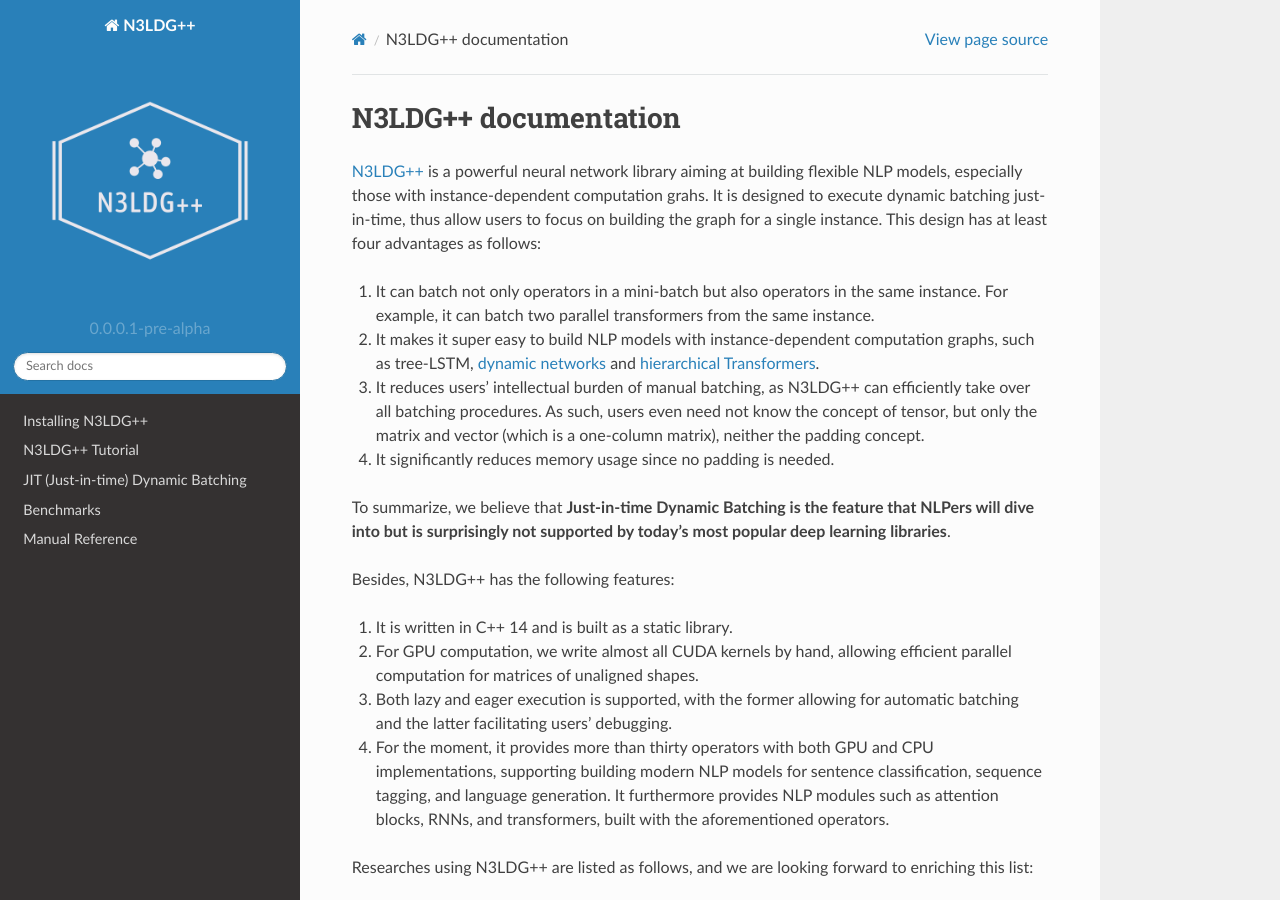
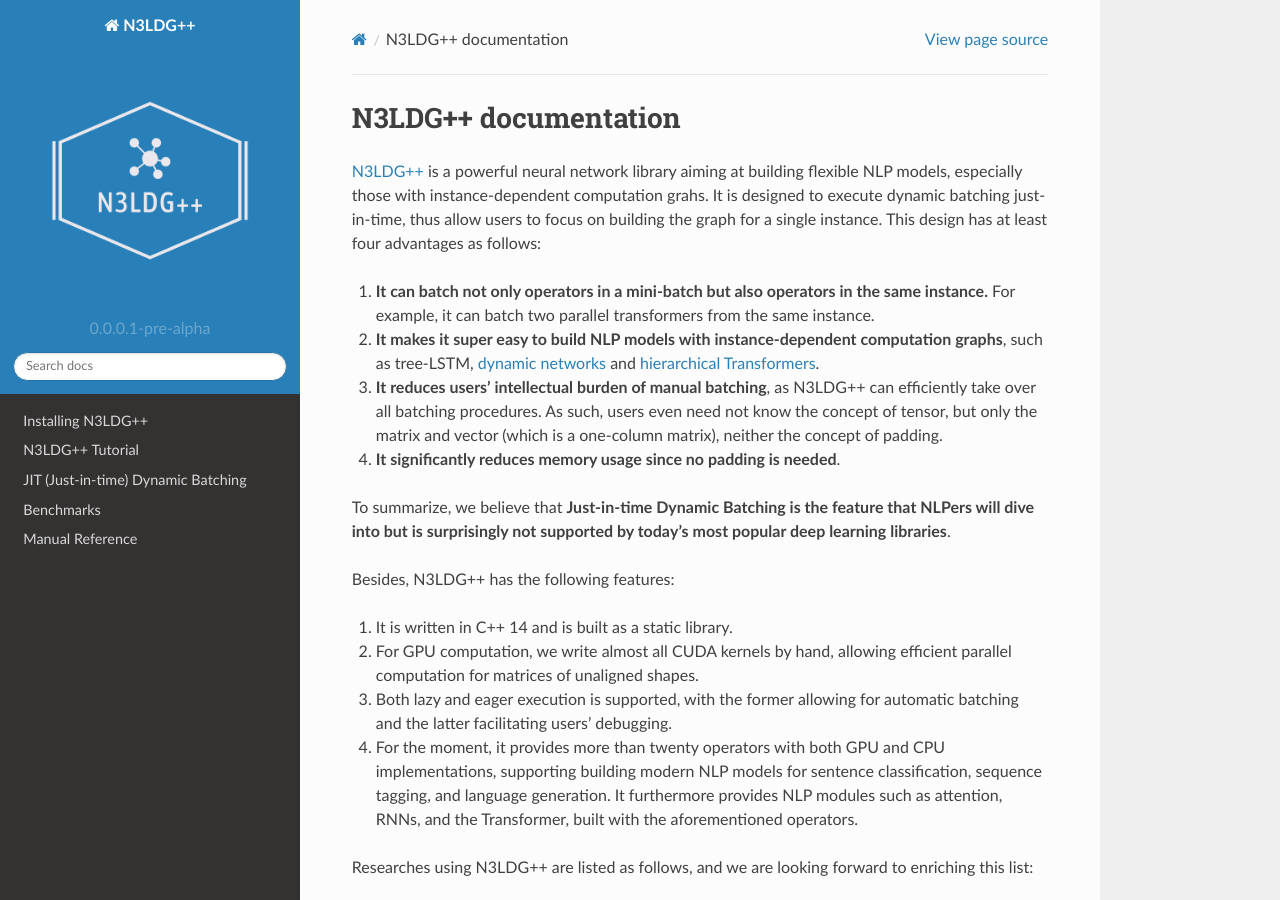
Before and after one commit to chncwang/InsNet, a Sphinx documentation site: the page built from docs/source/index.rst, in a window 1280 px wide and 900 px high. Built offline with Sphinx 7.4.7 and the Read the Docs theme 2.0.0, drawn with Linux system fonts in a browser that asks for light colours.

```diff
--- a/docs/source/getting_started.rst
+++ b/docs/source/getting_started.rst
@@ -195,7 +195,7 @@ Finally, based on the sentence embeddings, we can build the encoder of documents
                 sen_embs.push_back(enc);
             }
 
-            vector<Node *> doc_embs = n3ldg_plus::lstm(*h0, sen_embs, model_params.para_encoder, 0.1);
+            auto doc_embs = n3ldg_plus::lstm(*h0, sen_embs, model_params.para_encoder, 0.1);
             Node *enc = n3ldg_plus::concat(doc_embs);
 
             ... // The decoder part.
--- a/docs/source/index.rst
+++ b/docs/source/index.rst
@@ -8,10 +8,10 @@ N3LDG++ documentation
 
 `N3LDG++ <https://github.com/chncwang/n3ldg-plus>`_ is a powerful neural network library aiming at building flexible NLP models, especially those with instance-dependent computation grahs. It is designed to execute dynamic batching just-in-time, thus allow users to focus on building the graph for a single instance. This design has at least four advantages as follows:
 
-1. It can batch not only operators in a mini-batch but also operators in the same instance. For example, it can batch two parallel transformers from the same instance.
-2. It makes it super easy to build NLP models with instance-dependent computation graphs, such as tree-LSTM, `dynamic networks <https://arxiv.org/pdf/2102.04906.pdf>`_ and `hierarchical Transformers <https://www.aclweb.org/anthology/P19-1500.pdf>`_.
-3. It reduces users' intellectual burden of manual batching, as N3LDG++ can efficiently take over all batching procedures. As such, users even need not know the concept of tensor, but only the matrix and vector (which is a one-column matrix), neither the padding concept.
-4. It significantly reduces memory usage since no padding is needed.
+1. **It can batch not only operators in a mini-batch but also operators in the same instance.** For example, it can batch two parallel transformers from the same instance.
+2. **It makes it super easy to build NLP models with instance-dependent computation graphs**, such as tree-LSTM, `dynamic networks <https://arxiv.org/pdf/2102.04906.pdf>`_ and `hierarchical Transformers <https://www.aclweb.org/anthology/P19-1500.pdf>`_.
+3. **It reduces users' intellectual burden of manual batching**, as N3LDG++ can efficiently take over all batching procedures. As such, users even need not know the concept of tensor, but only the matrix and vector (which is a one-column matrix), neither the concept of padding.
+4. **It significantly reduces memory usage since no padding is needed**.
 
 To summarize, we believe that **Just-in-time Dynamic Batching is the feature that NLPers will dive into but is surprisingly not supported by today's most popular deep learning libraries**.
 
@@ -20,7 +20,7 @@ Besides, N3LDG++ has the following features:
 1. It is written in C++ 14 and is built as a static library.
 2. For GPU computation, we write almost all CUDA kernels by hand, allowing efficient parallel computation for matrices of unaligned shapes.
 3. Both lazy and eager execution is supported, with the former allowing for automatic batching and the latter facilitating users' debugging.
-4. For the moment, it provides more than thirty operators with both GPU and CPU implementations, supporting building modern NLP models for sentence classification, sequence tagging, and language generation. It furthermore provides NLP modules such as attention blocks, RNNs, and transformers, built with the aforementioned operators.
+4. For the moment, it provides more than twenty operators with both GPU and CPU implementations, supporting building modern NLP models for sentence classification, sequence tagging, and language generation. It furthermore provides NLP modules such as attention, RNNs, and the Transformer, built with the aforementioned operators.
 
 Researches using N3LDG++ are listed as follows, and we are looking forward to enriching this list:
 
```
Also changed, not shown: README.rst (+11 -9 lines).
